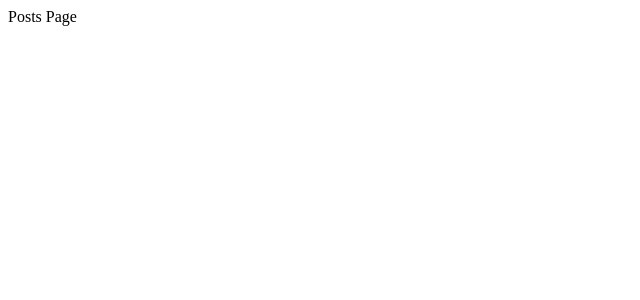
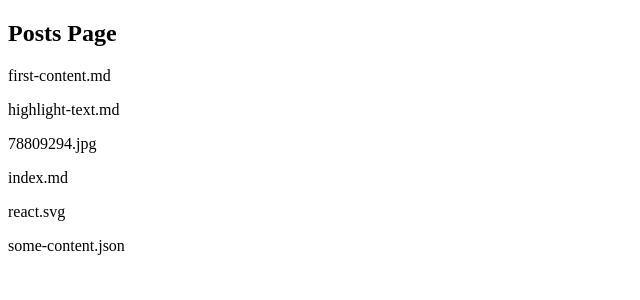
Before and after one commit to Vlad1m1ru5/next-site, a Next.js app: page /posts in a window 1280 px wide. Shown: the top 300 px of the page, without its empty margins (0-640 px from the left). Built offline with nearby package versions, Linux system fonts and the light colour scheme.

Commit message:
develop
read _pages dir

```diff
--- a/pages/posts/index.tsx
+++ b/pages/posts/index.tsx
@@ -1,5 +1,29 @@
 import React from 'react'
+import { GetStaticProps } from 'next'
+import { getFiles } from 'utils/api'
 
-const PostsPage: React.FunctionComponent = () => <div>Posts Page</div>
+interface IProps {
+  files: any[]
+}
+
+const PostsPage: React.FunctionComponent<IProps> = ({ files }) => (
+  <main>
+    <h2>Posts Page</h2>
+    {files
+      .map(({ name }) => name)
+      .map((name, index) => <p key={index}>{name}</p>)
+    }
+  </main>
+)
+
+export const getStaticProps: GetStaticProps = async () => {
+  const files = getFiles('./_pages/')
+
+  return {
+    props: {
+      files
+    }
+  }
+}
 
 export default PostsPage
--- /dev/null
+++ b/utils/api.ts
@@ -0,0 +1,17 @@
+import fs from 'fs'
+
+export const getFiles = (path = './'): any[] => {
+  const entries = fs.readdirSync(path, { withFileTypes: true })
+
+  const files = entries
+    .filter(file => !file.isDirectory())
+    .map(file => ({ ...file, path: path + file.name }))
+
+  const folders = entries.filter(folder => folder.isDirectory())
+
+  for (const folder of folders) {
+    files.push(...getFiles(`${path}${folder.name}/`))
+  }
+
+  return files
+}
```
